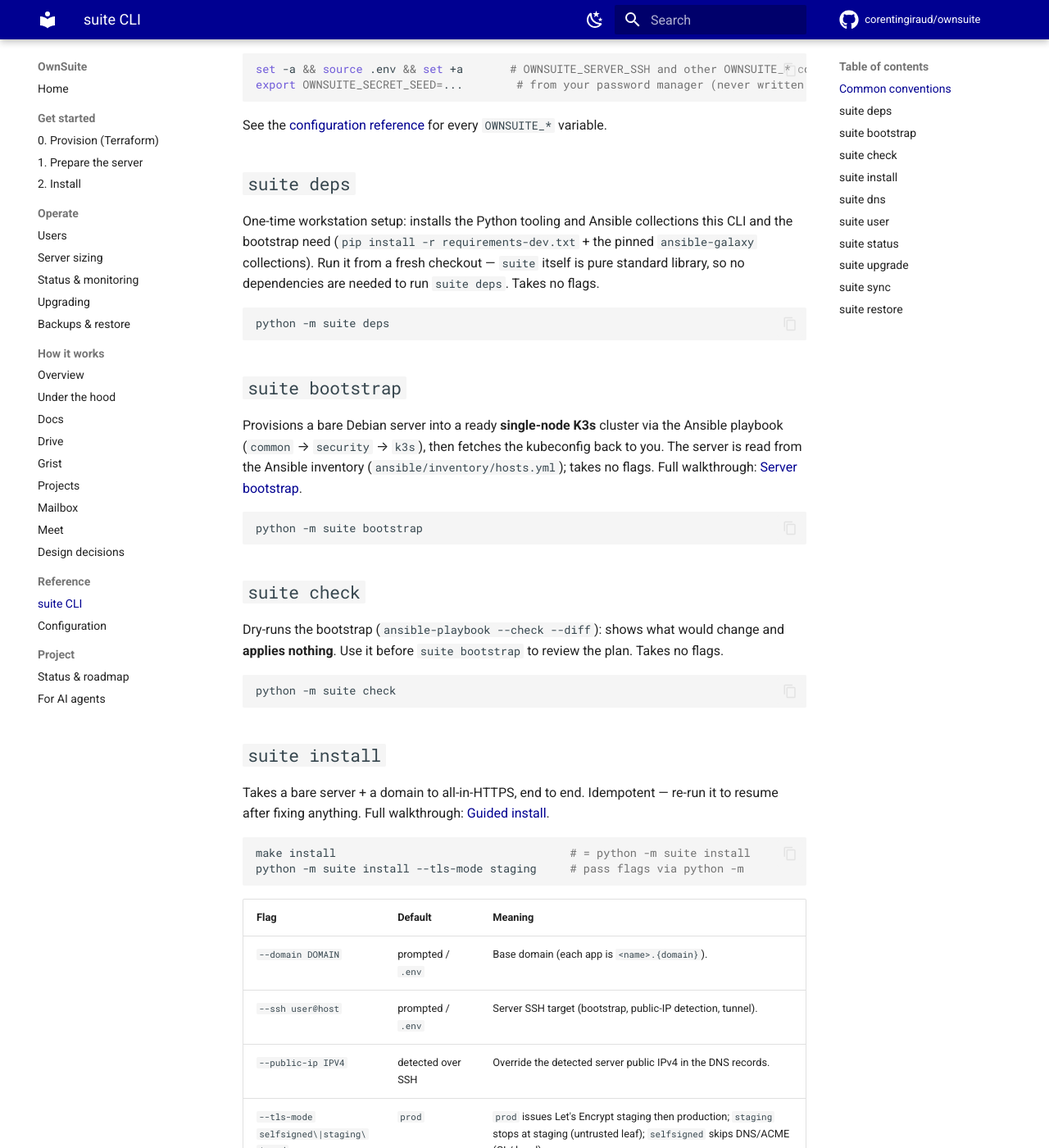
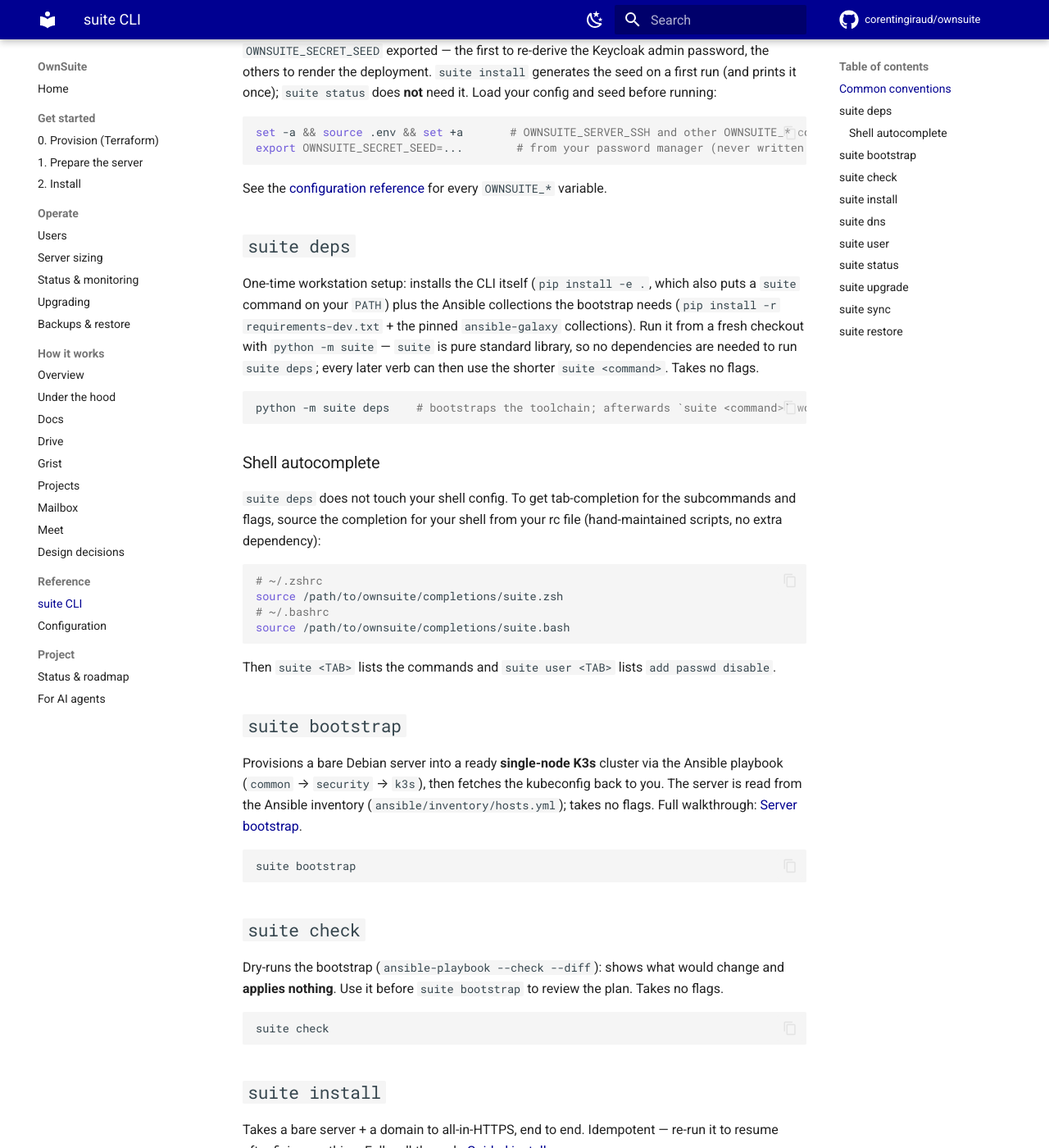
Before and after one commit to corentingiraud/ownsuite, an MkDocs documentation site: the page built from docs/reference/cli.md, in a window 1280 px wide and 1400 px high, scrolled down 1064 px. Shown: the whole window at 82% size. Built offline with MkDocs 1.6.1 and Material for MkDocs 9.7.7, drawn with Linux system fonts in a browser that asks for light colours; comment, search, counter and statistics services are not loaded; some of the changed text lies outside the part shown.

Commit message:
feat(cli): put suite on PATH via editable install + shell completion (#69)
Package the CLI (pyproject, ownsuite dist / suite package) with a
`suite` console entry point, and switch `suite deps` to `pip install -e .`
so the command lands on PATH; runtime deps stay sourced from
requirements.txt via dynamic dependencies. `python -m suite` is unchanged
and still runs from a bare checkout (the first `suite deps` itself).

Ship hand-written bash/zsh completions (no runtime dependency) with a
drift-guard test that keeps them in sync with the argparse parser. Docs,
Makefile and ADR-040 updated; closes ADR-037's deferred PATH trade-off.

````diff
--- a/docs/reference/cli.md
+++ b/docs/reference/cli.md
@@ -5,9 +5,12 @@
 subcommand runs from **your workstation** and reaches the cluster over the SSH tunnel
 (the Kubernetes API is never exposed); it adds no Python dependencies of its own.
 
-Run it as `python -m suite <command>`. Every operator action is a `suite` verb (ADR-037);
-`make` is now only CI/dev shorthand (lint, the test harnesses, low-level helmfile/ssh helpers).
-`make install` is kept as a one-line alias for `suite install`.
+Once the workstation is set up (`python -m suite deps`, below), `suite` is a command on
+your `PATH` — run it directly as `suite <command>`. Before that first install, or from a
+bare checkout, `python -m suite <command>` runs the exact same CLI without any install
+(ADR-040). Every operator action is a `suite` verb (ADR-037); `make` is now only CI/dev
+shorthand (lint, the test harnesses, low-level helmfile/ssh helpers). `make install` is
+kept as a one-line alias for `suite install`.
 
 ```text
 suite deps                         Install Python tooling + Ansible collections
@@ -46,14 +49,31 @@
 
 ## `suite deps`
 
-One-time workstation setup: installs the Python tooling and Ansible collections this CLI and
-the bootstrap need (`pip install -r requirements-dev.txt` + the pinned `ansible-galaxy`
-collections). Run it from a fresh checkout — `suite` itself is pure standard library, so no
-dependencies are needed to run `suite deps`. Takes no flags.
+One-time workstation setup: installs the CLI itself (`pip install -e .`, which also puts a
+`suite` command on your `PATH`) plus the Ansible collections the bootstrap needs
+(`pip install -r requirements-dev.txt` + the pinned `ansible-galaxy` collections). Run it
+from a fresh checkout with `python -m suite` — `suite` is pure standard library, so no
+dependencies are needed to run `suite deps`; every later verb can then use the shorter
+`suite <command>`. Takes no flags.
 
 ```bash
-python -m suite deps
+python -m suite deps    # bootstraps the toolchain; afterwards `suite <command>` works
 ```
+
+### Shell autocomplete
+
+`suite deps` does not touch your shell config. To get tab-completion for the subcommands
+and flags, source the completion for your shell from your rc file (hand-maintained scripts,
+no extra dependency):
+
+```bash
+# ~/.zshrc
+source /path/to/ownsuite/completions/suite.zsh
+# ~/.bashrc
+source /path/to/ownsuite/completions/suite.bash
+```
+
+Then `suite <TAB>` lists the commands and `suite user <TAB>` lists `add passwd disable`.
 
 ## `suite bootstrap`
 
@@ -63,7 +83,7 @@
 walkthrough: [Server bootstrap](../get-started/bootstrap.md).
 
 ```bash
-python -m suite bootstrap
+suite bootstrap
 ```
 
 ## `suite check`
@@ -72,7 +92,7 @@
 **applies nothing**. Use it before `suite bootstrap` to review the plan. Takes no flags.
 
 ```bash
-python -m suite check
+suite check
 ```
 
 ## `suite install`
@@ -81,8 +101,8 @@
 resume after fixing anything. Full walkthrough: [Guided install](../get-started/install.md).
 
 ```bash
-make install                                   # = python -m suite install
-python -m suite install --tls-mode staging     # pass flags via python -m
+suite install                          # or `make install`, a one-line alias
+suite install --tls-mode staging       # with flags
 ```
 
 | Flag | Default | Meaning |
````
Also changed, not shown: README.md (+5 -4 lines), docs/understand/decisions.md (+33 -2 lines), pyproject.toml (added, +22 -0 lines), 7 other files.
